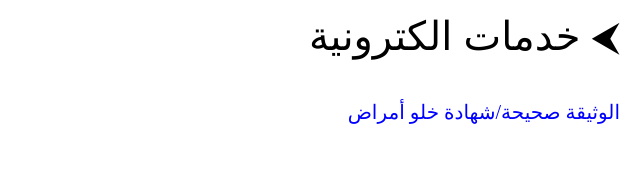
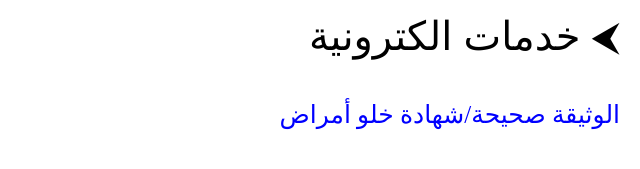
Before and after one commit to bushraAD98/Saha, a plain HTML site: page index.html in a window 1280 px wide. Shown: the part 149-318 px from the top of the page, without its empty margins (640-1280 px from the left). Drawn offline with Linux system fonts and the light colour scheme.

Commit message:
2 update

```diff
--- a/index.html
+++ b/index.html
@@ -67,7 +67,7 @@ body {
 <p style="text-align: right; font-family: Arial, Helvetica, sans-serif;"> خدمات الكترونية &#11164; </p>
 
 
-<p style="color: blue;font-size: 20px; text-align: right;">
+<p style="color: blue;font-size: 25px; text-align: right;">
   الوثيقة صحيحة/شهادة خلو أمراض
 </p>
 
```
